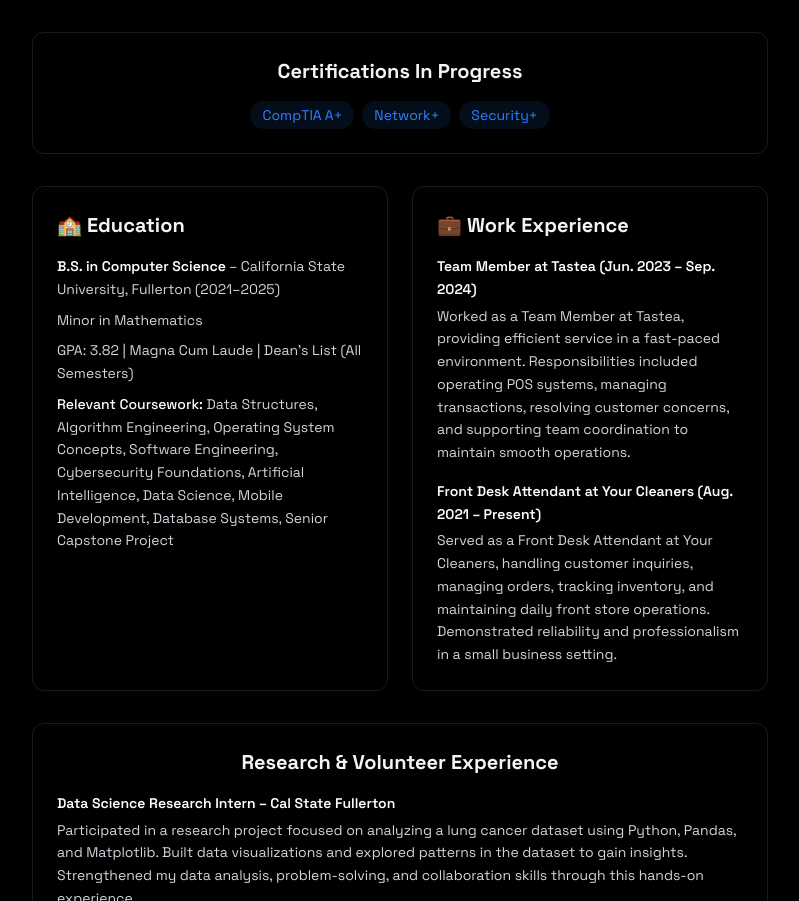
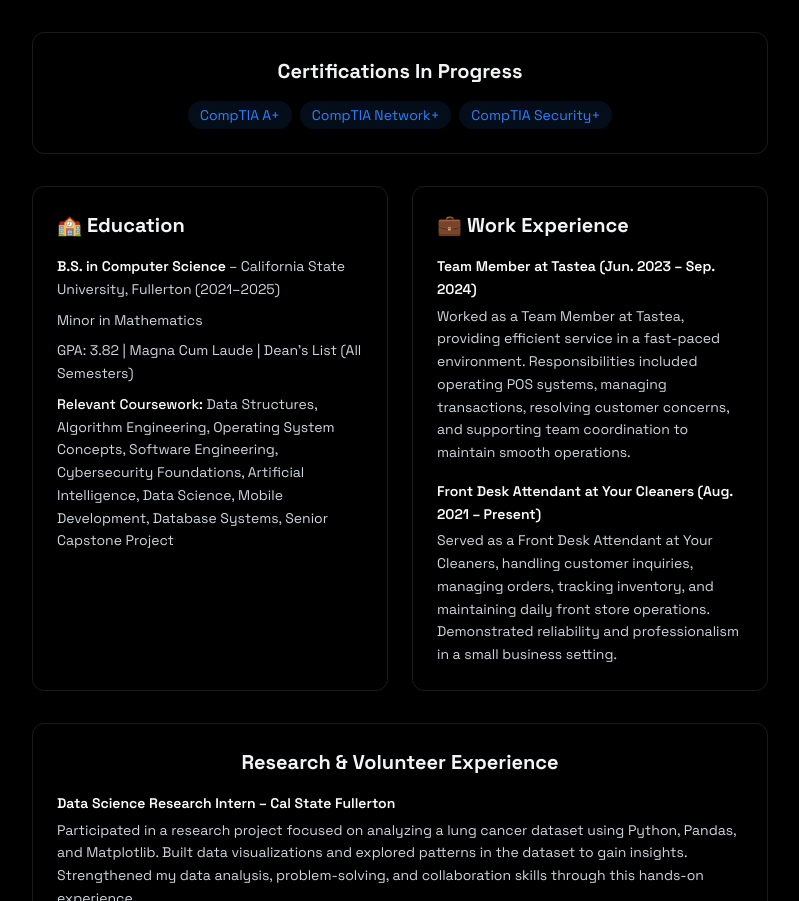
Before and after one commit to justindnguyen/justindnguyen-portfolio, a React (Vite) app: page / in a window 1280 px wide. Shown: the part 1902-2803 px from the top of the page, without its empty margins (240-1039 px from the left). Built offline with nearby package versions, Linux system fonts and the light colour scheme; no server answers.

Commit message:
Small edit

```diff
--- a/src/components/sections/About.jsx
+++ b/src/components/sections/About.jsx
@@ -14,7 +14,7 @@ export const About = () => {
         "Inventory Management",
         "Fast-Paced Multitasking",
     ];
-    const certifications = ["CompTIA A+", "Network+", "Security+"];
+    const certifications = ["CompTIA A+", "CompTIA Network+", "CompTIA Security+"];
 
     return (
         <section id="about" className="min-h-screen flex items-center justify-center py-20">
```
